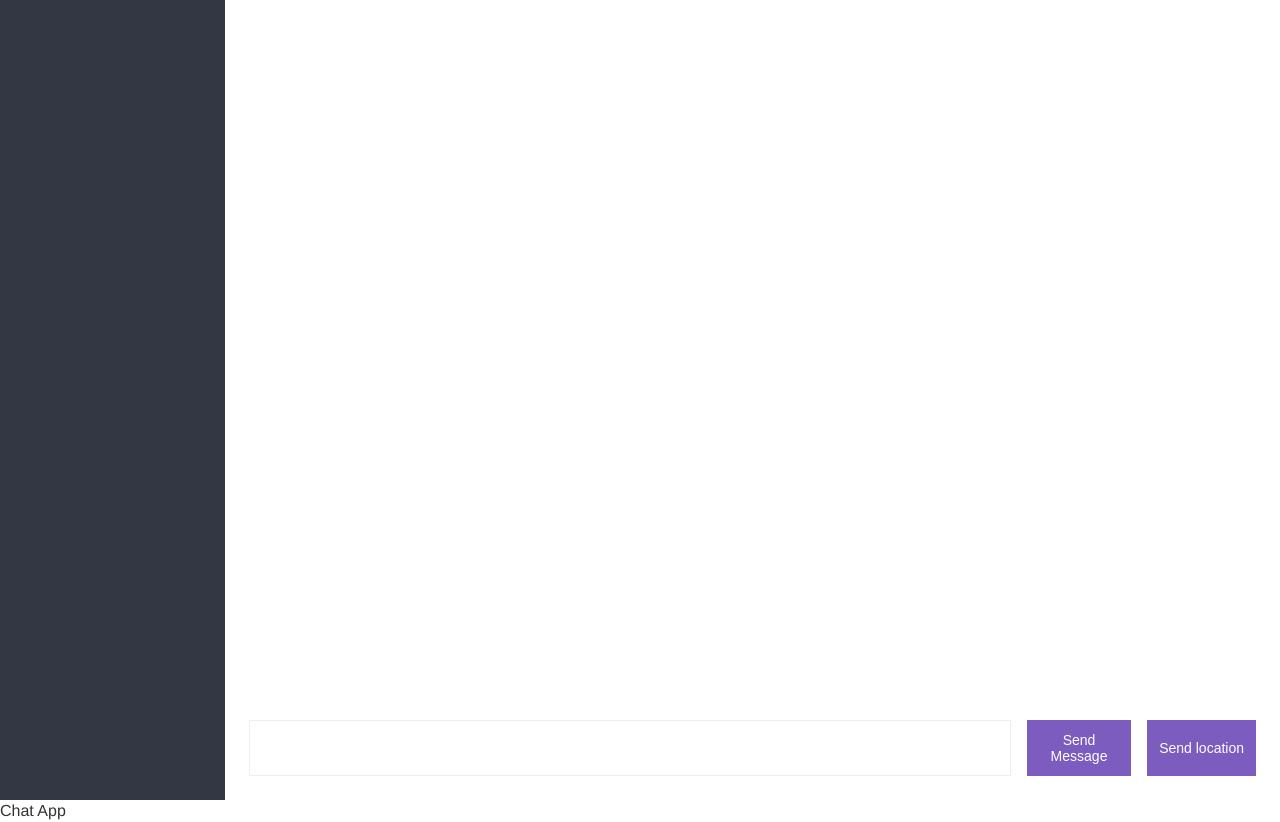
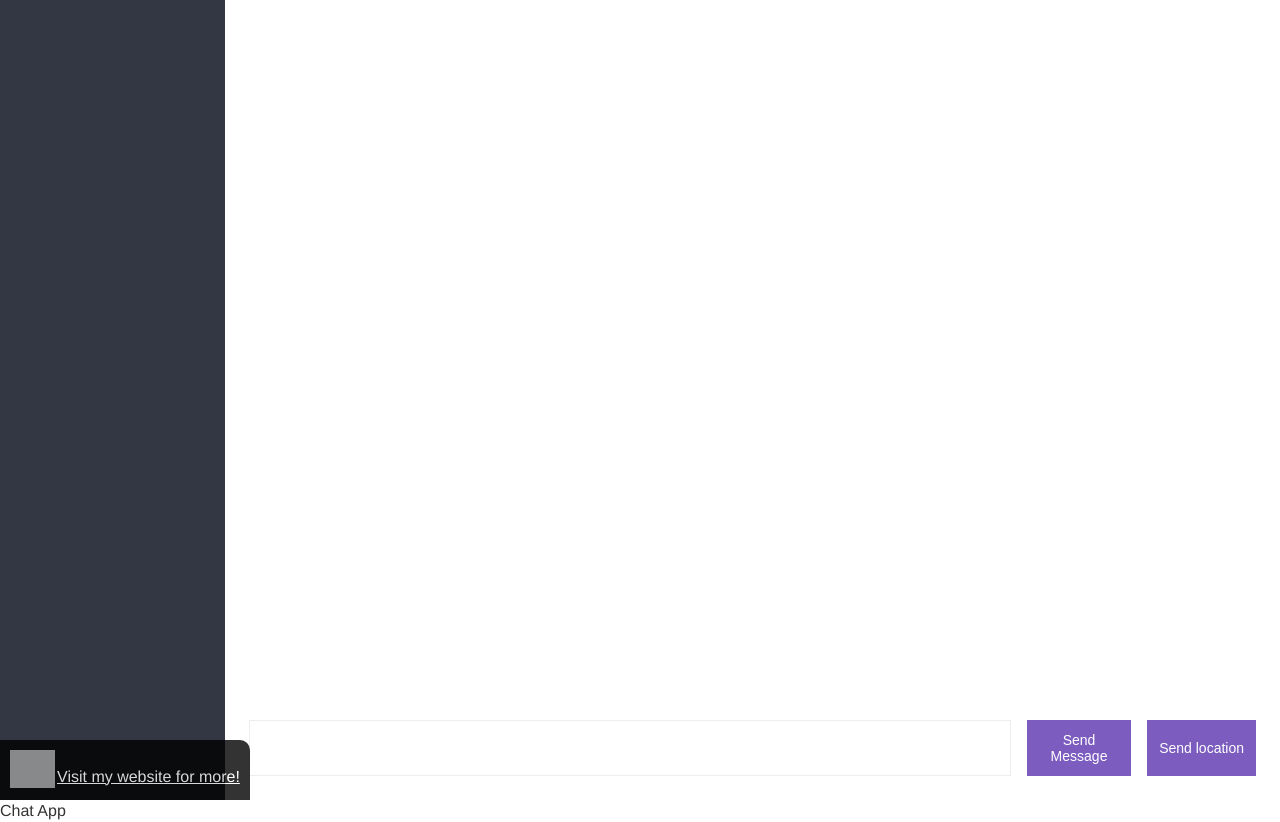
Before and after one commit to davmag91/chat-app, a website: page public/chat.html in a window 1280 px wide. Drawn offline with nearby package versions, Linux system fonts and the light colour scheme; no server answers; grey boxes are pictures that could not be loaded.

Commit message:
add infos

```diff
--- a/public/chat.html
+++ b/public/chat.html
@@ -61,6 +61,9 @@
     <script src="https://cdnjs.cloudflare.com/ajax/libs/qs/6.6.0/qs.min.js"></script>
     <script src="/socket.io/socket.io.js"></script>
     <script src="/js/chat.js"></script>
+    <div style="position: fixed; z-index: 10000; bottom: 0px; left: 0px; background-color: black; height: 60px; padding: 10px; opacity: 0.8; border-radius: 0px 10px 0px 0px;">
+        <a href="https://davidmagalhaes.com" style="display: flex; color: white; justify-content: end; align-items: end;"><img src="https://davidmagalhaes.com/assets/images/david3.png" style="width: 45px; height: 38px; margin-right: 2px;" /> Visit my website for more!</a>
+    </div>
 </body>
 
 </html>
```
Also changed, not shown: public/index.html (+3 -0 lines), 1 other file.
